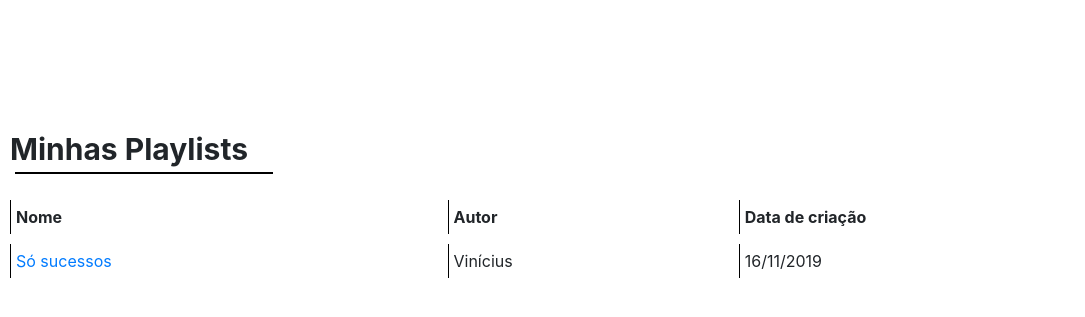
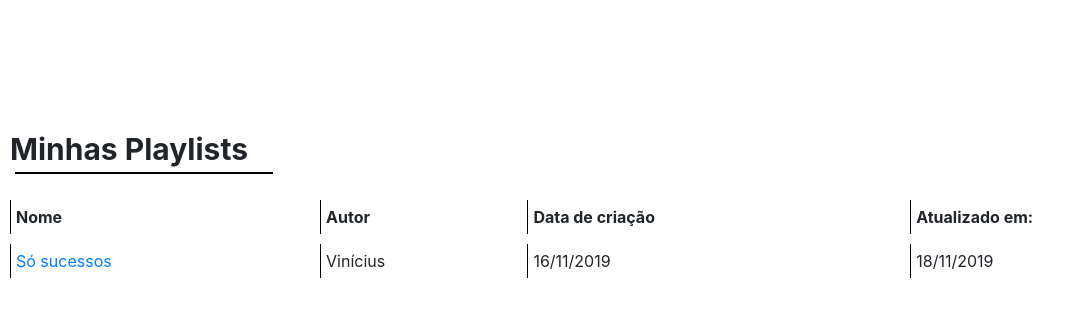
Before and after one commit to BryOliver/music-everywhere, a Django app: page / in a window 1280 px wide. Shown: the part 217-534 px from the top of the page, without its empty margins (0-1085 px from the left). Run offline with Django 3.2, Linux system fonts and the light colour scheme; a user stored in the database is signed in; some libraries are stand-ins or nearby versions.

Commit message:
modificações no template index

```diff
--- a/me/core/templates/index.html
+++ b/me/core/templates/index.html
@@ -24,12 +24,14 @@
                 <th>Nome</th>
                 <th>Autor</th>
                 <th>Data de criação</th>
+                <th>Atualizado em:</th>
             </tr>
             <!-- COLOCAR FOR AQUI -->
             <tr>
                 <td><a href="">Só sucessos</a></td>
                 <td>Vinícius</td>
                 <td>16/11/2019</td>
+                <td>18/11/2019</td>
             </tr>
             <!-- ENCERRAR AQUI -->
         </table>
```
